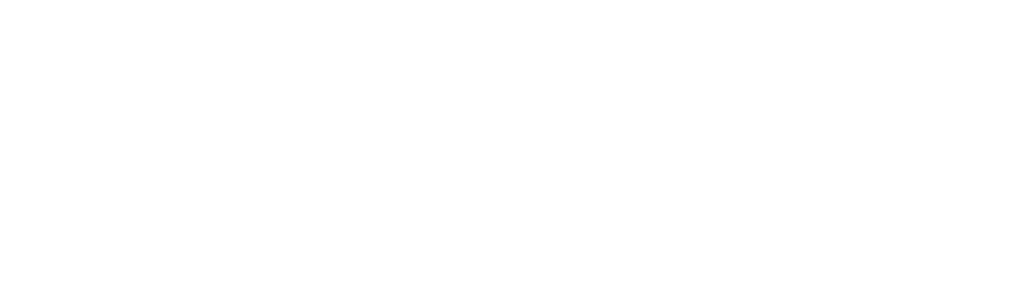
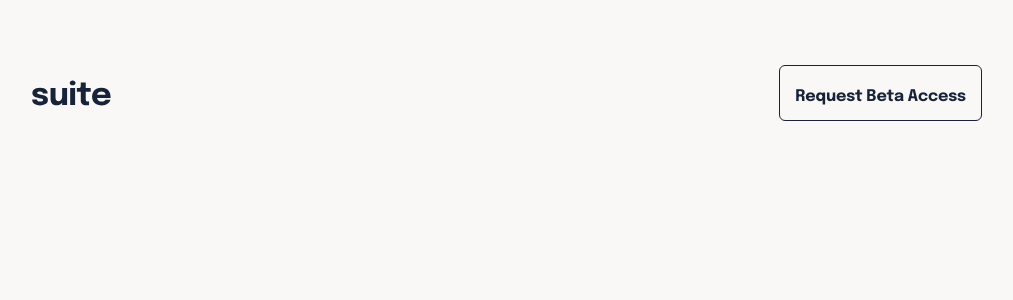
Before and after one commit to caarlosdamian/suite-landing, a React (Vite) app: page / in a window 1280 px wide. Shown: the top 300 px of the page, without its empty margins (133-1146 px from the left). Built offline with nearby package versions, Linux system fonts and the light colour scheme.

Commit message:
feat: added master

```diff
--- /dev/null
+++ b/src/ scss-const.scss
@@ -0,0 +1 @@
+@import "./constants/tokes.scss";
--- a/src/App.css
+++ /dev/null
@@ -1,42 +0,0 @@
-.App {
-  text-align: center;
-}
-
-.App-logo {
-  height: 40vmin;
-  pointer-events: none;
-}
-
-@media (prefers-reduced-motion: no-preference) {
-  .App-logo {
-    animation: App-logo-spin infinite 20s linear;
-  }
-}
-
-.App-header {
-  background-color: #282c34;
-  min-height: 100vh;
-  display: flex;
-  flex-direction: column;
-  align-items: center;
-  justify-content: center;
-  font-size: calc(10px + 2vmin);
-  color: white;
-}
-
-.App-link {
-  color: #61dafb;
-}
-
-@keyframes App-logo-spin {
-  from {
-    transform: rotate(0deg);
-  }
-  to {
-    transform: rotate(360deg);
-  }
-}
-
-button {
-  font-size: calc(10px + 2vmin);
-}
--- /dev/null
+++ b/src/App.scss
@@ -0,0 +1,13 @@
+@import '\ scss-const.scss';
+* {
+  margin: 0;
+  padding: 0;
+  box-sizing: border-box;
+  font-family: "Epilogue";
+  font-style: normal;
+}
+main {
+  background:$cream;
+  height: 100vh;
+padding: 65px 165px 72px;
+}
--- a/src/App.tsx
+++ b/src/App.tsx
@@ -1,12 +1,13 @@
 import { useState } from 'react'
-import './App.css'
+import './App.scss'
+import { Navbar } from './sections/Navbar/Navbar'
 
 function App() {
   const [count, setCount] = useState(0)
 
   return (
     <main className="App">
-
+     <Navbar/>
     </main>
   )
 }
--- /dev/null
+++ b/src/components/Button/Button.scss
@@ -0,0 +1,34 @@
+@import "../../\ scss-const.scss";
+
+.btn {
+  padding: 15px;
+  border-radius: 6px;
+  cursor: pointer;
+
+  &.primary {
+    background: $dark-blue;
+    font-weight: 700;
+    font-size: 18px;
+    line-height: 32px;
+    letter-spacing: -0.18px;
+    color: $cream;
+  }
+
+  &.secondary {
+    padding-bottom: 14px;
+    background: none;
+    font-weight: 700;
+    font-size: 16px;
+    line-height: 32px;
+    letter-spacing: -0.16px;
+    color: $dark-blue;
+    height: 56px;
+    border: 1px solid $dark-blue;
+    &:hover {
+      background: $dark-blue;
+      border: 1px solid $dark-blue;
+      border-radius: 6px;
+      color:$cream ;
+    }
+  }
+}
--- /dev/null
+++ b/src/components/Button/Button.tsx
@@ -0,0 +1,8 @@
+import { ButtonProps } from '../../interfaces'
+import './Button.scss'
+
+export const Button = ({label,...props}:ButtonProps) => {
+  return (
+    <button className={props.className}>{label}</button>
+  )
+}
--- a/src/constants/tokes.scss
+++ b/src/constants/tokes.scss
@@ -1,7 +1,7 @@
 $dark-blue:#172339;
 $gray:#49566D;
 $beige:#F3EDE7;
-$white:#FAF8F6;
+$cream:#FAF8F6;
 $purple:#A060FF;
 $pink:#CB30E3;
 $orange:#FFA84E;
--- /dev/null
+++ b/src/interfaces/index.ts
@@ -0,0 +1,3 @@
+export interface ButtonProps extends  React.HTMLProps<HTMLButtonElement>{
+    label:string
+}
--- /dev/null
+++ b/src/sections/Navbar/Navbar.scss
@@ -0,0 +1,5 @@
+.navbar__container{
+    display: flex;
+    align-items: center;
+    justify-content: space-between;
+}
--- /dev/null
+++ b/src/sections/Navbar/Navbar.tsx
@@ -0,0 +1,13 @@
+import React from 'react'
+import logo from '../../assets/logo.svg'
+import { Button } from '../../components/Button/Button'
+import './Navbar.scss'
+
+export const Navbar = () => {
+  return (
+    <div className='navbar__container'>
+        <img src={logo} alt="logo" />
+        <Button  className='btn secondary' label='Request Beta Access'/>
+    </div>
+  )
+}
```
